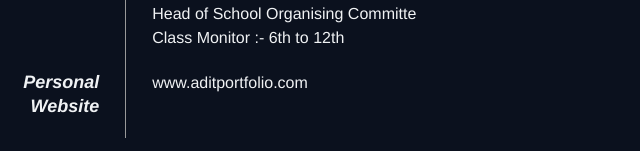
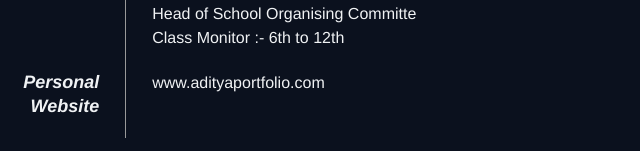
Before and after one commit to MasterAdityaKumar/MasterAdityaKumar.github.io, a plain HTML site: page resume.html in a window 1280 px wide. Shown: the part 1682-1833 px from the top of the page, 59-699 px from the left. Drawn offline with Linux system fonts and the light colour scheme.

Commit message:
Update resume.html

```diff
--- a/resume.html
+++ b/resume.html
@@ -104,7 +104,7 @@
 
         <dl>
             <dt>Personal Website
-            <dd>www.aditportfolio.com
+            <dd>www.adityaportfolio.com
         </dl>
     </div>
 </body>
```
